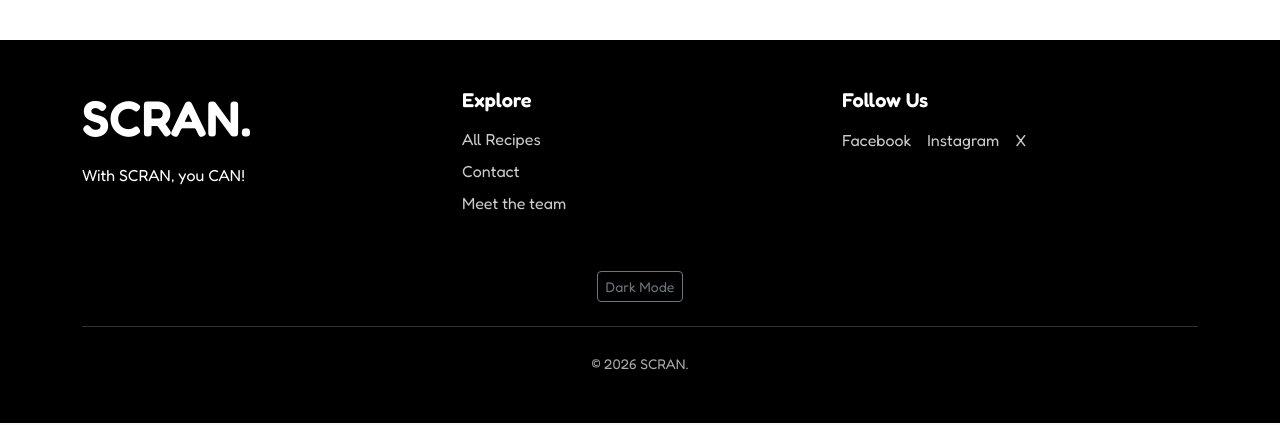
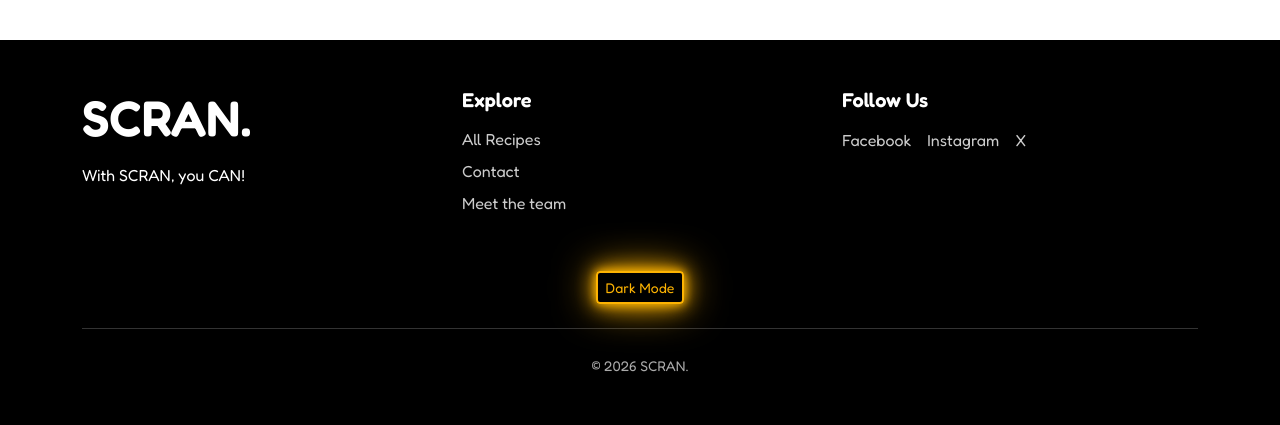
Before and after one commit to josiepollard/Scran, a PHP site: page /index.php in a window 1280 px wide. Shown: the part 1467-1892 px from the top of the page. Run offline with PHP 8.4, Linux system fonts and the light colour scheme.

Commit message:
adding styling to button light/dark

```diff
--- a/styles/index.css
+++ b/styles/index.css
@@ -304,7 +304,19 @@ body {
                 0 0px 20px var(--mustard),
                 0 0px 30px rgba(253,179,2,0.6);
 }
+/* =========================
+   Dark/Light mode Button
+========================= */
+#themeToggle {
+  border: 2px solid #fdb302;
+  color: #fdb302;
+  background: transparent;
 
+  box-shadow:
+    0 0 10px #fdb302,
+    0 0 20px #fdb302,
+    0 0 40px rgba(253,179,2,0.9);
+}
 /* =========================
    Dark mode
 ========================= */
```
